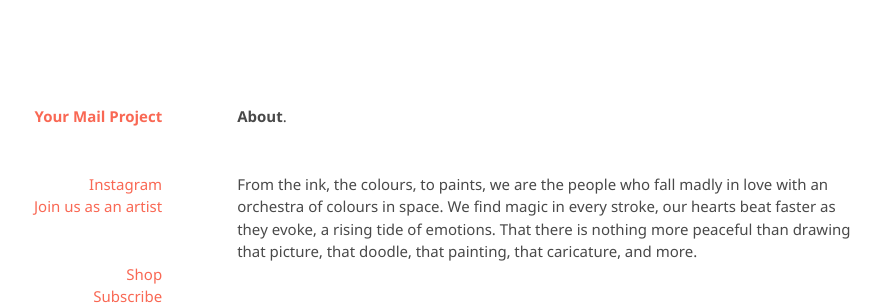
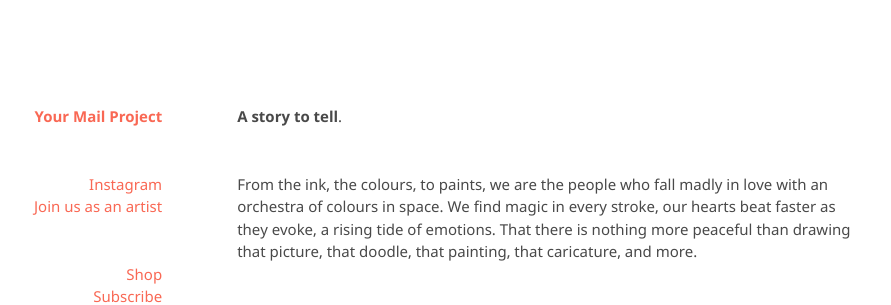
Before and after one commit to kvshvlin/yourmailproject, a Jekyll site: the page built from index.md, in a window 1280 px wide and 900 px high. Shown: the part 120-425 px from the top of the window, without its empty margins (191-1082 px from the left). Built offline with Jekyll 4.4.1, drawn with Linux system fonts in a browser that asks for light colours; our own code applies the rules of GitHub Pages for plain Markdown files.

Commit message:
Update index.md

```diff
--- a/index.md
+++ b/index.md
@@ -1,4 +1,4 @@
-**About**.
+**A story to tell**.
 
 From the ink, the colours, to paints, we are the people who fall madly in love with an orchestra of colours in space. We find magic in every stroke, our hearts beat faster as they evoke, a rising tide of emotions. That there is nothing more peaceful than drawing that picture, that doodle, that painting, that caricature, and more.
 
```
